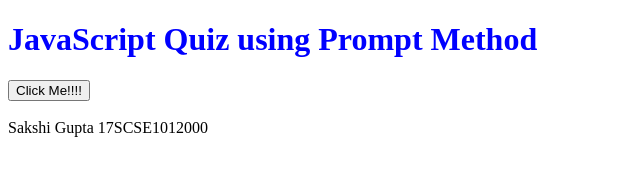
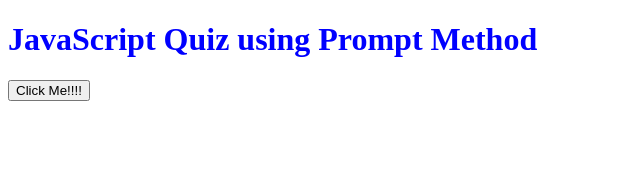
Before and after one commit to sakshigupta06/Assignment-Web, a plain HTML site: page index.html in a window 1280 px wide. Shown: the whole page, without its empty margins (0-640 px from the left). Drawn offline with Linux system fonts and the light colour scheme.

Commit message:
Update index.html

```diff
--- a/index.html
+++ b/index.html
@@ -13,8 +13,7 @@
     </button>
     <br><br>
     <div id="picture">
-        Sakshi Gupta
-        17SCSE1012000
+
 
     </div>
     <script>
```
